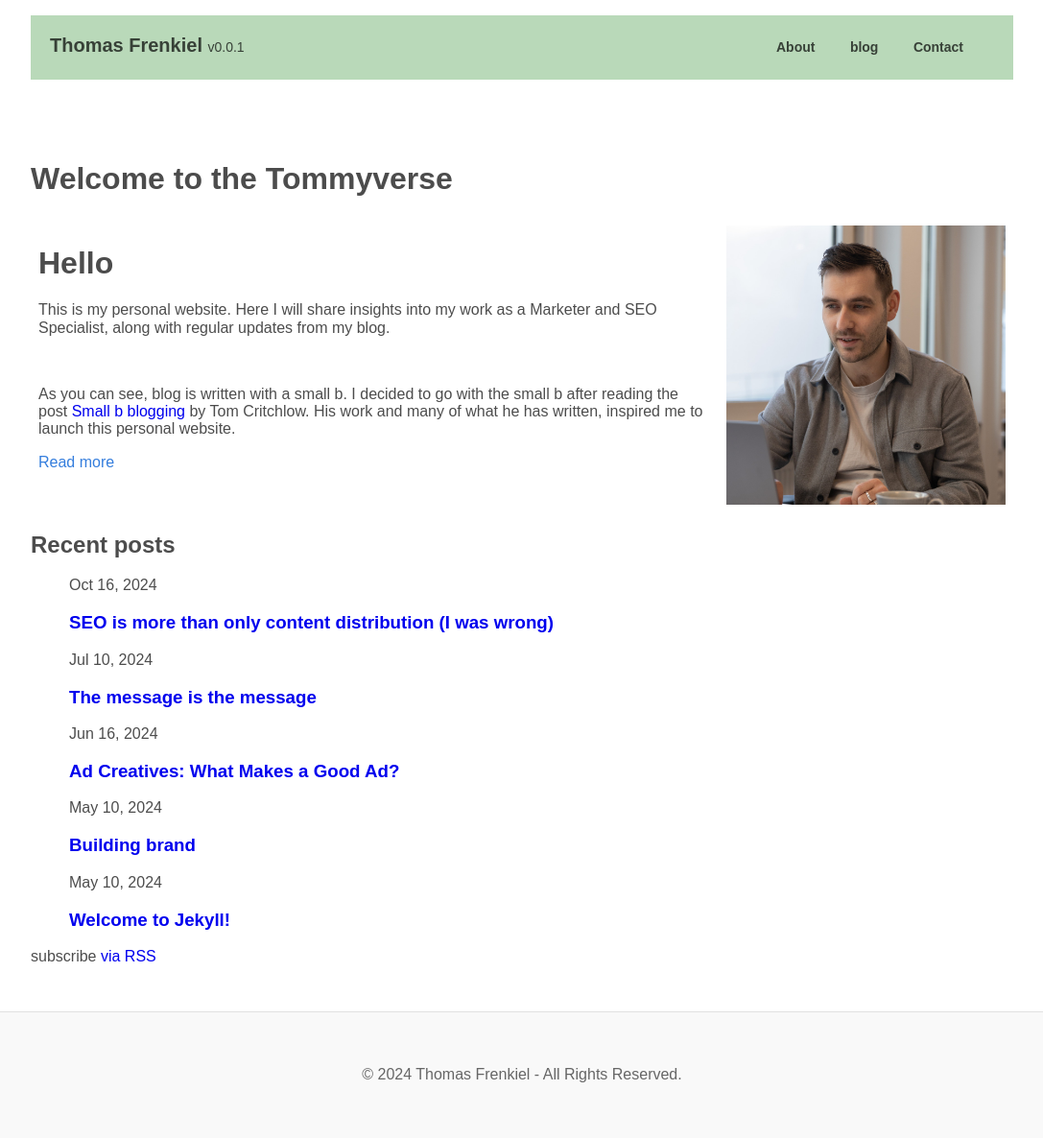
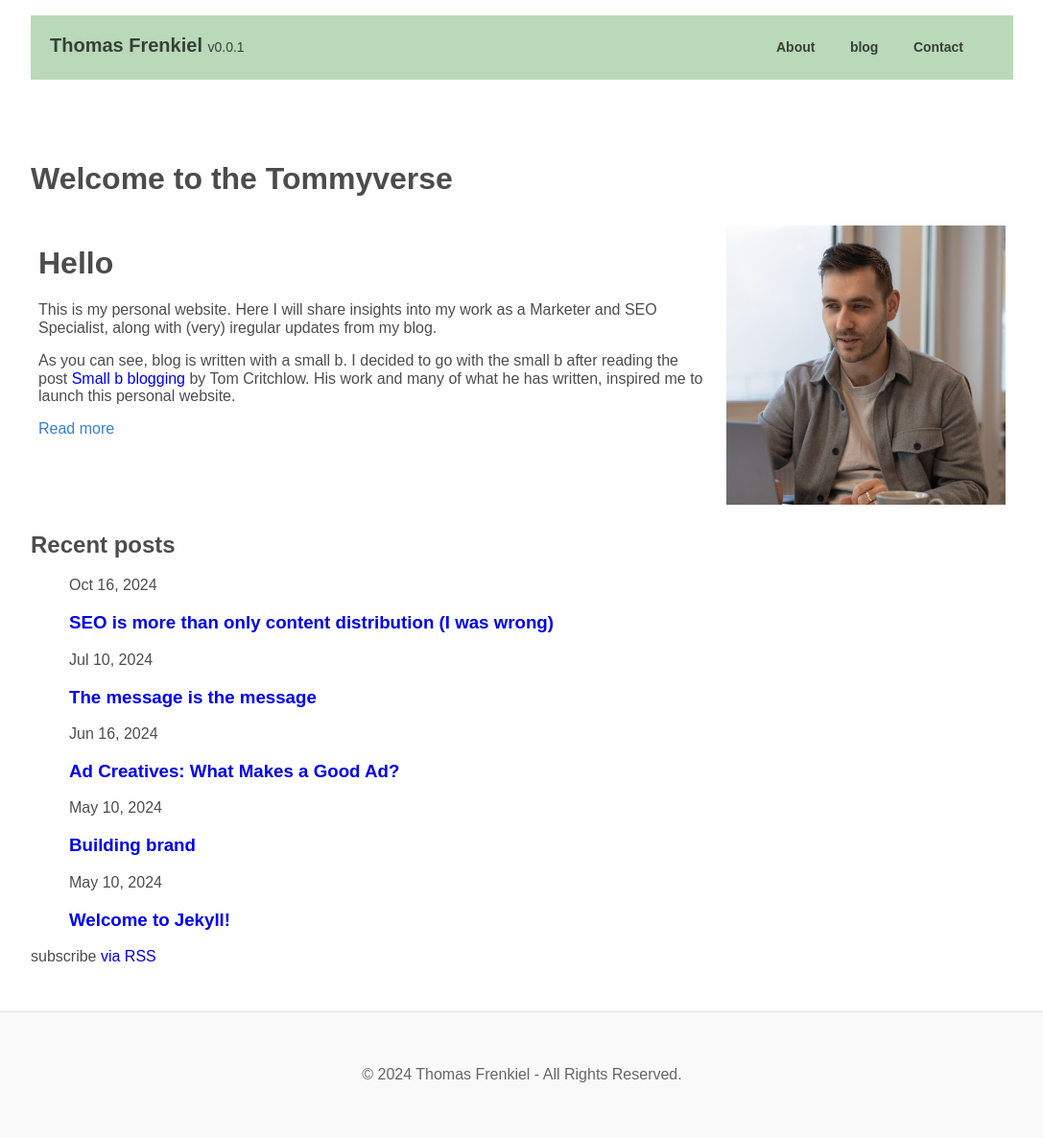
Before and after one commit to tfrenkiel040/website, a Jekyll site: the page built from index.markdown, in a window 1280 px wide. Shown: the whole page at 96% size, without its empty margins (96-1183 px from the left). Built offline with Jekyll 4.4.1, drawn with Linux system fonts in a browser that asks for light colours.

```diff
--- a/contact.markdown
+++ b/contact.markdown
@@ -6,4 +6,4 @@ permalink: /contact/
 
 ## Want to get in touch?
 
-Find me on [Linkedin](https://www.linkedin.com/in/thomasfrenkiel/) and reach out there, or send me a message on [Threads](https://www.threads.net/@tfrenkiel).
+Find me on [Linkedin](https://www.linkedin.com/in/thomasfrenkiel/){:target="_blank" rel="noopener noreferrer"} and reach out there, or send me a message on [Threads](https://www.threads.net/@tfrenkiel){:target="_blank" rel="noopener noreferrer"}.
--- a/index.markdown
+++ b/index.markdown
@@ -10,7 +10,7 @@ list_title: Recent posts  # Custom title for the blog posts section
 <div class="cf"> <!-- cf is used to contain floats -->
     <div class="fl w-70 pa2">
         <h1>Hello</h1>
-        <p>This is my personal website. Here I will share insights into my work as a Marketer and SEO Specialist, along with regular updates from my blog.</p><br>
+        <p>This is my personal website. Here I will share insights into my work as a Marketer and SEO Specialist, along with (very) iregular updates from my blog.</p>
 <p>As you can see, blog is written with a small b. I decided to go with the small b after reading the post <a href="https://tomcritchlow.com/2018/02/23/small-b-blogging/" target="_blank">Small b blogging</a> by Tom Critchlow. His work and many of what he has written, inspired me to launch this personal website.</p>
         <a href="/about/" class="link blue">Read more</a>
     </div>
```
